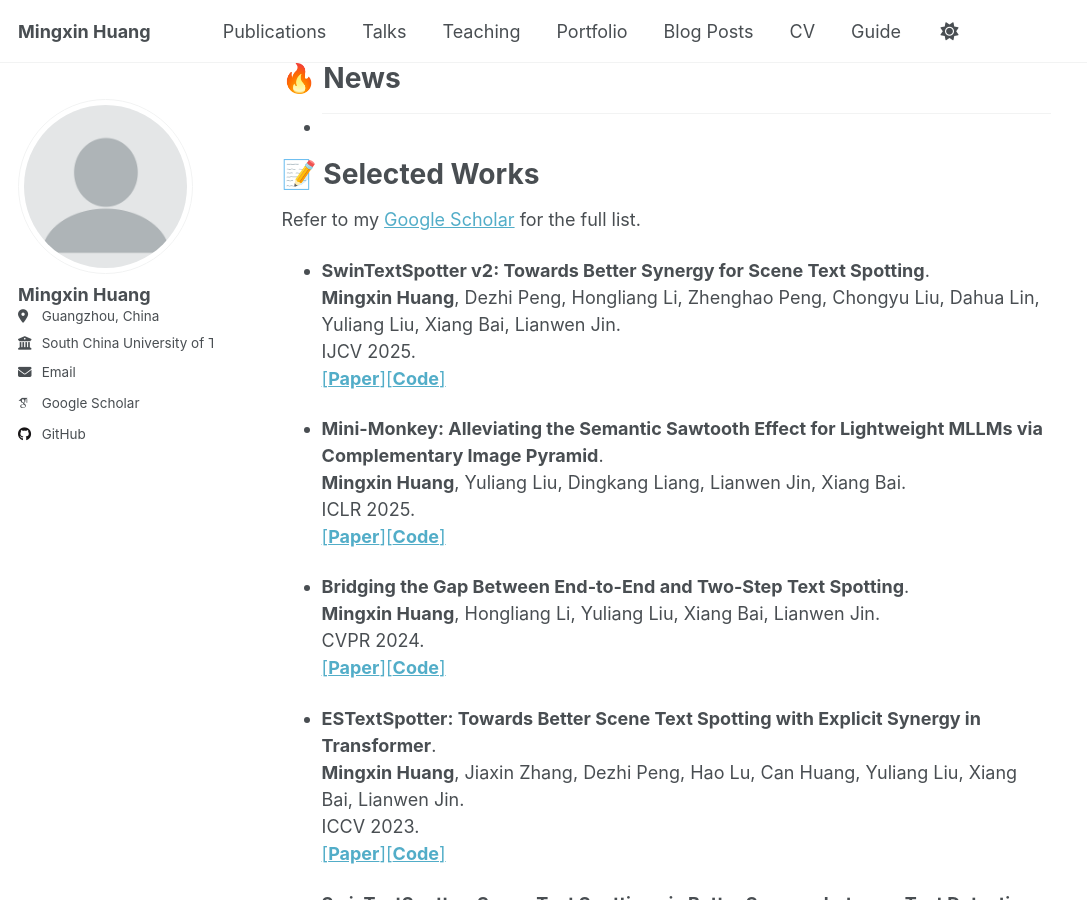
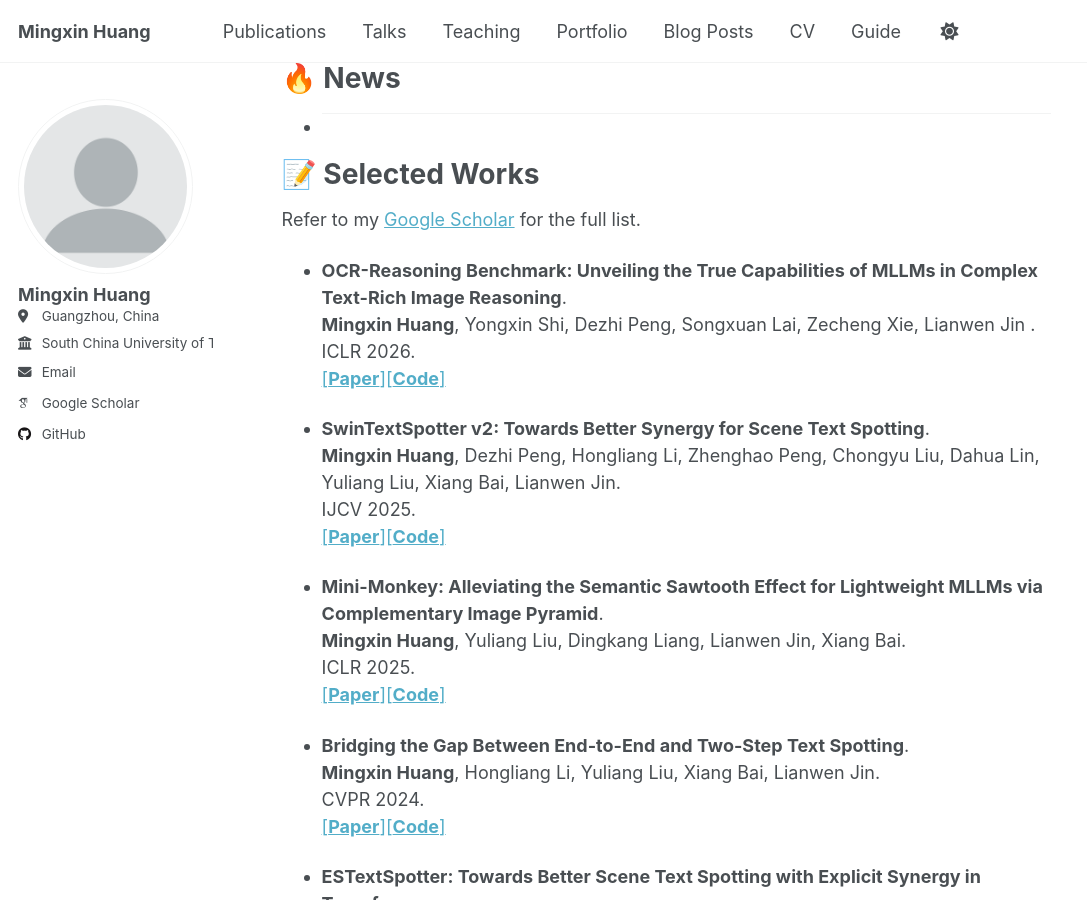
Before and after one commit to mxin262/mxin262.github.io, a Jekyll site: the page built from _pages/about.md, in a window 1280 px wide and 900 px high, scrolled down 743 px. Shown: the whole window, without its empty margins (0-1087 px from the left). Built offline with Jekyll 4.4.1, drawn with Linux system fonts in a browser that asks for light colours; some web fonts are replaced; a script that is not in the unit is left out.

Commit message:
Update about.md

```diff
--- a/_pages/about.md
+++ b/_pages/about.md
@@ -29,6 +29,11 @@ I am actively seeking research positions in both industry and academia. My prima
 
 # 📝 Selected Works
 Refer to my [Google Scholar](https://scholar.google.cz/citations?user=0pZKNz8AAAAJ&hl=zh-CN) for the full list.
+
+* **OCR-Reasoning Benchmark: Unveiling the True Capabilities of MLLMs in Complex Text-Rich Image Reasoning**.
+**Mingxin Huang**, Yongxin Shi, Dezhi Peng, Songxuan Lai, Zecheng Xie, Lianwen Jin .
+ICLR 2026.
+[[**Paper**]](https://openreview.net/pdf?id=aH7eyx64pC)[[**Code**]](https://github.com/SCUT-DLVCLab/OCR-Reasoning)
 
 * **SwinTextSpotter v2: Towards Better Synergy for Scene Text Spotting**.
 **Mingxin Huang**, Dezhi Peng, Hongliang Li, Zhenghao Peng, Chongyu Liu, Dahua Lin, Yuliang Liu, Xiang Bai, Lianwen Jin.
```
